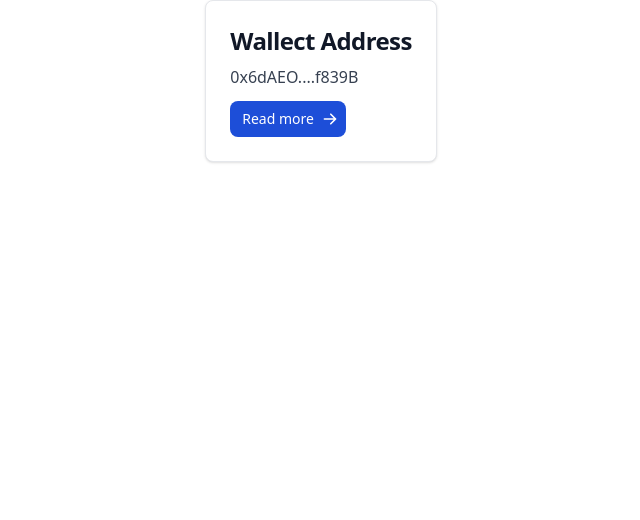
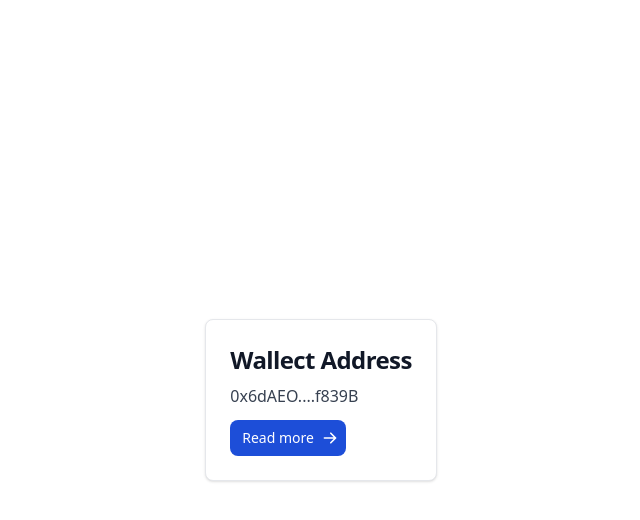
Before and after one commit to atroopa/react-metamask-connect, a React (Create React App) app: page / in a window 1280 px wide. Shown: the top 520 px of the page, without its empty margins (319-959 px from the left). Built offline with nearby package versions, Linux system fonts and the light colour scheme.

Commit message:
my card now is center

```diff
--- a/src/App.js
+++ b/src/App.js
@@ -2,7 +2,7 @@
 
 function App() {
   return (
-    <div className="flex justify-center">
+    <div className="flex flex-col items-center justify-center h-screen ">
       <WalletConnect/>
     </div>
   );
--- a/src/components/WalletConnect.jsx
+++ b/src/components/WalletConnect.jsx
@@ -14,7 +14,6 @@
                 0x6dAEO....f839B
                 </p>
 
-
                 <a href="#" className="inline-flex items-center px-3 py-2 text-sm font-medium text-center text-white bg-blue-700 rounded-lg hover:bg-blue-800 focus:ring-4 focus:outline-none focus:ring-blue-300 dark:bg-blue-600 dark:hover:bg-blue-700 dark:focus:ring-blue-800">
                     Read more
                     <svg aria-hidden="true" class="w-4 h-4 ml-2 -mr-1" fill="currentColor" viewBox="0 0 20 20" xmlns="http://www.w3.org/2000/svg"><path fill-rule="evenodd" d="M10.293 3.293a1 1 0 011.414 0l6 6a1 1 0 010 1.414l-6 6a1 1 0 01-1.414-1.414L14.586 11H3a1 1 0 110-2h11.586l-4.293-4.293a1 1 0 010-1.414z" clip-rule="evenodd"></path></svg>
```
